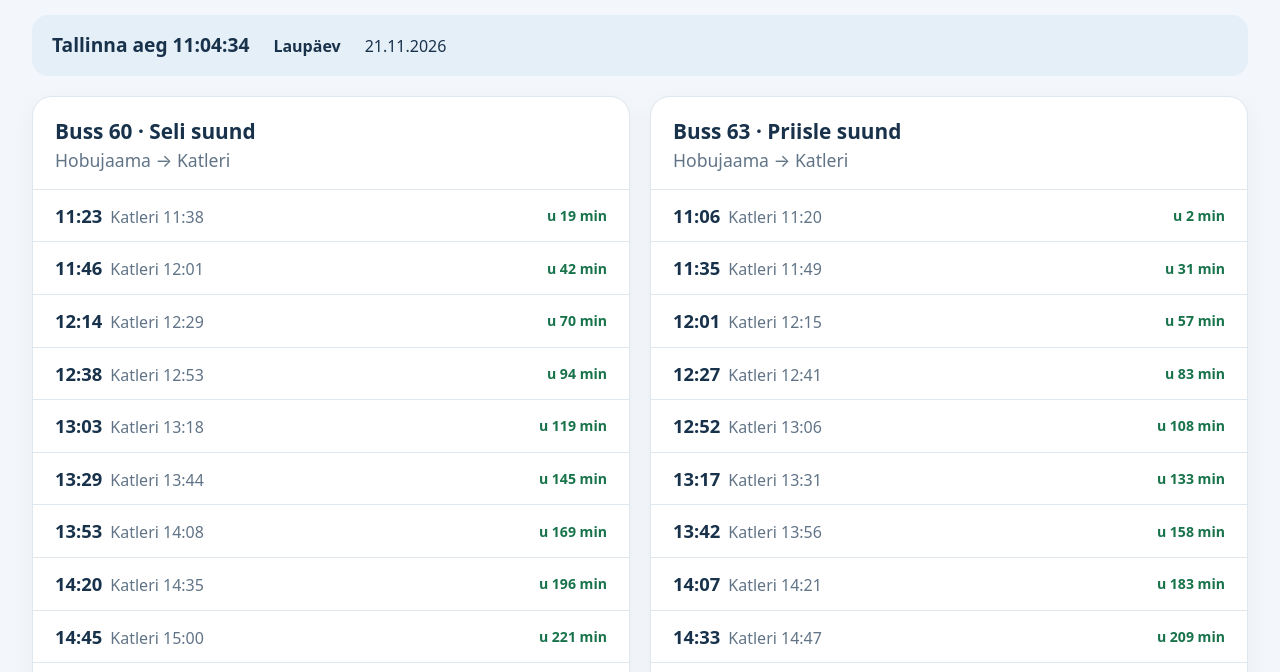
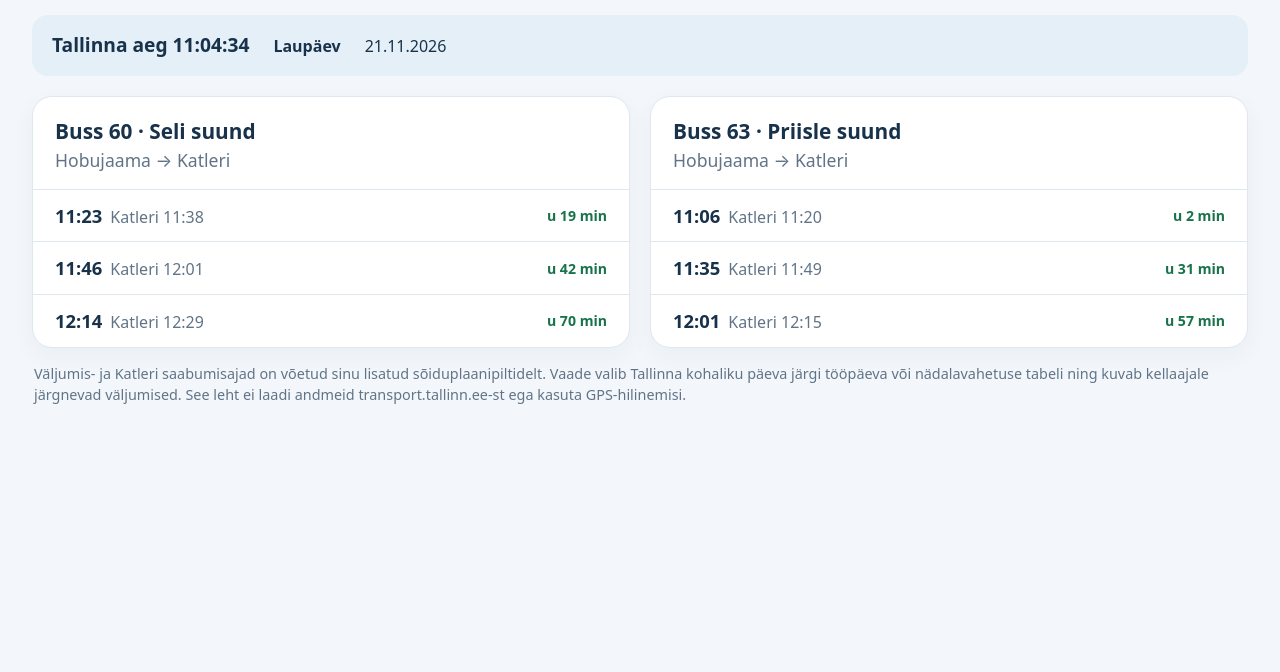
Before and after one commit to saarpiret8/saarpiret8.github.io, a plain HTML site: page index.html in a window 1280 px wide. Shown: the part 118-790 px from the top of the page. Drawn offline with Linux system fonts and the light colour scheme.

Commit message:
Add files via upload

```diff
--- a/index.html
+++ b/index.html
@@ -50,7 +50,7 @@ function easterSunday(y){const a=y%19,b=Math.floor(y/100),c=y%100,d=Math.floor(b
 function isEstonianHoliday(ymd,y){const fixed=['01-01','02-24','05-01','06-23','06-24','08-20','12-24','12-25','12-26'];if(fixed.includes(ymd.slice(5)))return true;const easter=easterSunday(y);if(ymd===easter)return true;const d=new Date(easter+'T12:00:00Z');d.setUTCDate(d.getUTCDate()-2);if(ymd===d.toISOString().slice(0,10))return true;d.setTime(new Date(easter+'T12:00:00Z').getTime());d.setUTCDate(d.getUTCDate()+49);return ymd===d.toISOString().slice(0,10)}
 function parseEntries(source){const result=[];for(const [hour,minutes] of Object.entries(source))for(const minute of minutes.split(' '))result.push({h:Number(hour),m:Number(minute)});return result.sort((a,b)=>a.h*60+a.m-(b.h*60+b.m))}
 function mins(x){return x.h*60+x.m}function fmt(x){return `${String(x.h%24).padStart(2,'0')}:${String(x.m).padStart(2,'0')}`}
-function showDepartures(routeTable,target,minuteNow,weekend){const table=weekend?routeTable.weekend:routeTable.weekday,dep=parseEntries(table.dep),arr=parseEntries(table.arr),upcoming=[];for(let i=0;i<dep.length;i++)if(mins(dep[i])>=minuteNow)upcoming.push({d:dep[i],a:arr[i]});const host=document.getElementById(target);if(!upcoming.length){host.innerHTML='<div class="empty">Tänased väljumised on lõppenud.</div>';return}host.innerHTML=upcoming.slice(0,14).map(({d,a})=>{const wait=mins(d)-minuteNow,label=wait===0?'väljub nüüd':`u ${wait} min`;return `<div class="row"><div class="times"><span class="departure">${fmt(d)}</span><span class="arrival">Katleri ${fmt(a)}</span></div><span class="count">${label}</span></div>`}).join('')}
+function showDepartures(routeTable,target,minuteNow,weekend){const table=weekend?routeTable.weekend:routeTable.weekday,dep=parseEntries(table.dep),arr=parseEntries(table.arr),upcoming=[];for(let i=0;i<dep.length;i++)if(mins(dep[i])>=minuteNow)upcoming.push({d:dep[i],a:arr[i]});const host=document.getElementById(target);if(!upcoming.length){host.innerHTML='<div class="empty">Tänased väljumised on lõppenud.</div>';return}host.innerHTML=upcoming.slice(0,3).map(({d,a})=>{const wait=mins(d)-minuteNow,label=wait===0?'väljub nüüd':`u ${wait} min`;return `<div class="row"><div class="times"><span class="departure">${fmt(d)}</span><span class="arrival">Katleri ${fmt(a)}</span></div><span class="count">${label}</span></div>`}).join('')}
 function update(){const now=new Date(),p=tallinnParts(now),ymd=`${p.year}-${p.month}-${p.day}`,holiday=isEstonianHoliday(ymd,Number(p.year)),weekend=holiday||p.weekday==='Sat'||p.weekday==='Sun',minuteNow=Number(p.hour)*60+Number(p.minute);document.getElementById('clock').textContent=`Tallinna aeg ${p.hour}:${p.minute}:${p.second}`;document.getElementById('date').textContent=`${p.day}.${p.month}.${p.year}`;
   if(holiday)document.getElementById('dayType').textContent='Riigipüha · nädalavahetuse graafik';else if(p.weekday==='Sat')document.getElementById('dayType').textContent='Laupäev';else if(p.weekday==='Sun')document.getElementById('dayType').textContent='Pühapäev';else document.getElementById('dayType').textContent='Tööpäev';
   showDepartures(timetable60,'departures60',minuteNow,weekend);showDepartures(timetable63,'departures63',minuteNow,weekend)}
```
